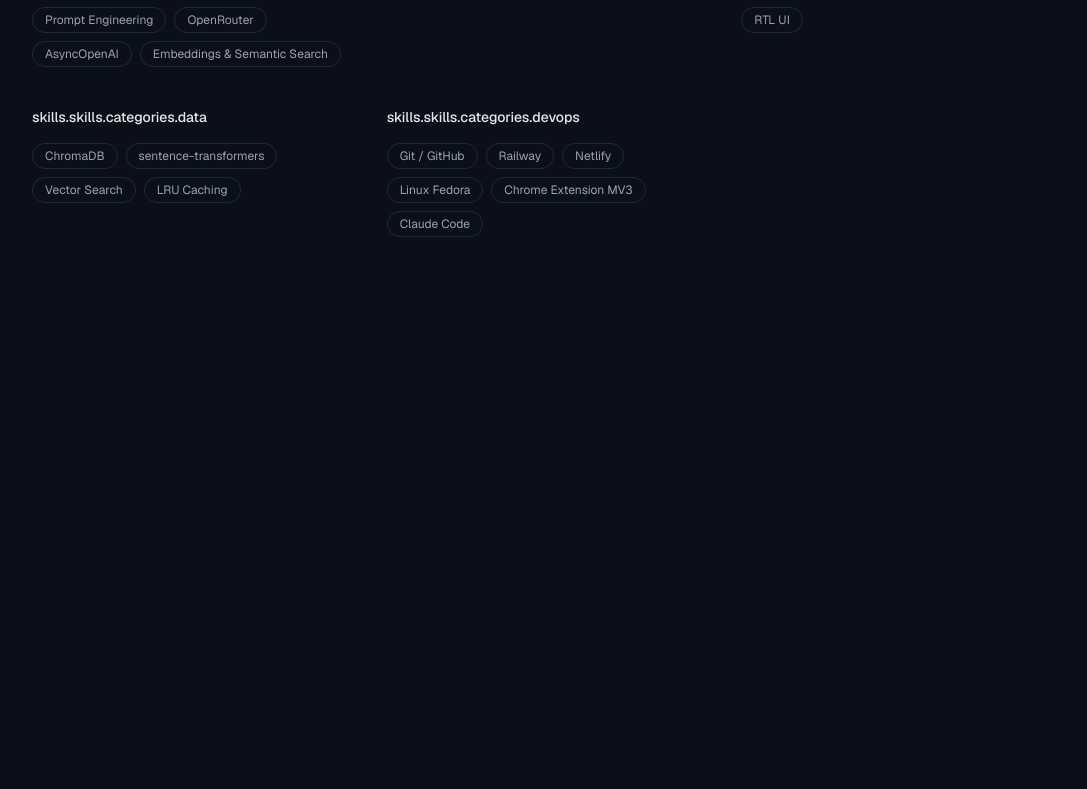
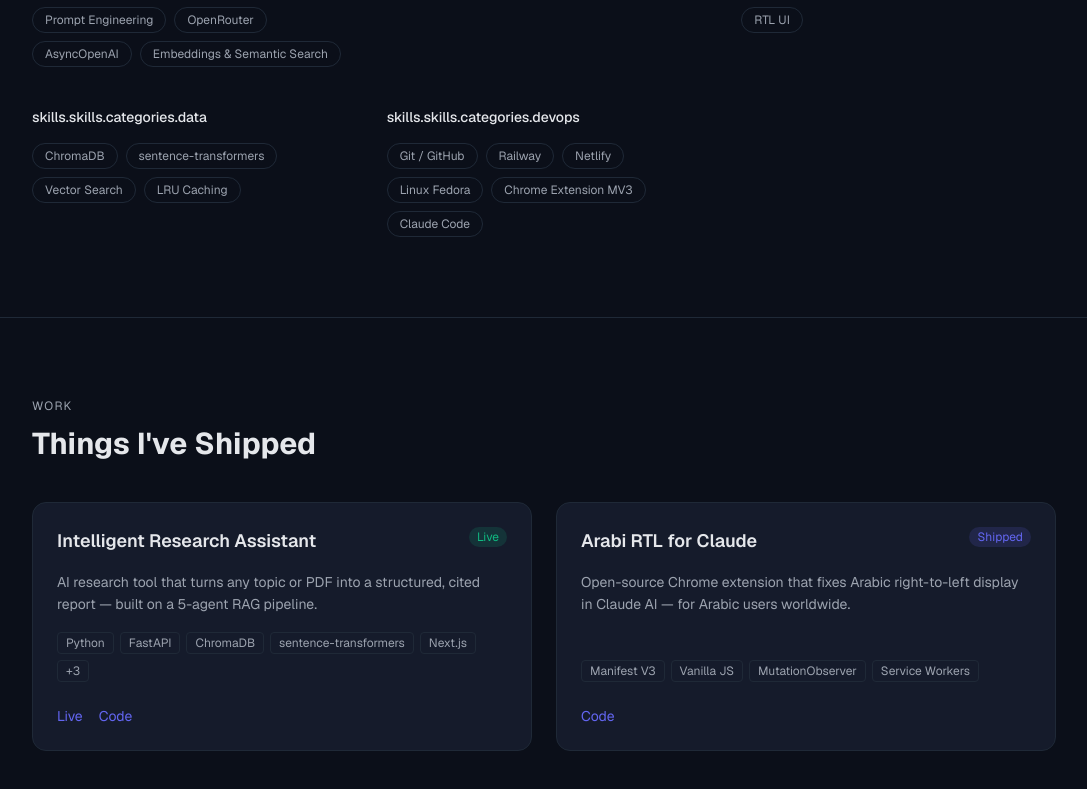
Before and after one commit to ahmadslike/portfolio, a Next.js app: page /en in a window 1280 px wide. Shown: the part 1481-2270 px from the top of the page, without its empty margins (96-1183 px from the left). Before the commit the page ends 1798 px from the top, so only its background shows below. Built offline with nearby package versions, Linux system fonts and the light colour scheme.

Commit message:
feat: Projects section with cards (case-study-ready schema)

```diff
--- a/src/app/[locale]/page.tsx
+++ b/src/app/[locale]/page.tsx
@@ -1,6 +1,7 @@
 import Hero from "@/components/sections/Hero";
 import About from "@/components/sections/About";
 import Skills from "@/components/sections/Skills";
+import Projects from "@/components/sections/Projects";
 
 export default function Home() {
   return (
@@ -8,6 +9,7 @@
       <Hero />
       <About />
       <Skills />
+      <Projects />
     </main>
   );
 }
--- /dev/null
+++ b/src/components/projects/ProjectCard.tsx
@@ -0,0 +1,67 @@
+import { useLocale, useTranslations } from "next-intl";
+import type { Project } from "@/types/project";
+
+export default function ProjectCard({ project }: { project: Project }) {
+  const t = useTranslations("projects");
+  const locale = useLocale() as "en" | "ar";
+
+  const visibleStack = project.stack.slice(0, 5);
+  const hiddenCount = project.stack.length - visibleStack.length;
+
+  const statusClass =
+    project.status === "live"
+      ? "bg-[var(--success)]/15 text-[var(--success)]"
+      : "bg-primary/15 text-primary";
+
+  return (
+    <article className="group rounded-xl border border-border bg-card p-6 flex flex-col gap-4 hover:border-primary/50 transition-colors">
+      <div className="flex items-start justify-between gap-3">
+        <h3 className="text-lg font-semibold text-foreground">{project.title}</h3>
+        <span className={`shrink-0 text-xs px-2 py-0.5 rounded-full ${statusClass}`}>
+          {t(`status.${project.status}` as Parameters<typeof t>[0])}
+        </span>
+      </div>
+
+      <p className="text-sm text-muted-foreground leading-relaxed flex-1">
+        {project.tagline[locale]}
+      </p>
+
+      <div className="flex flex-wrap gap-1.5">
+        {visibleStack.map((s) => (
+          <span
+            key={s}
+            className="text-xs px-2 py-0.5 rounded border border-border text-muted-foreground"
+          >
+            {s}
+          </span>
+        ))}
+        {hiddenCount > 0 && (
+          <span className="text-xs px-2 py-0.5 rounded border border-border text-muted-foreground">
+            +{hiddenCount}
+          </span>
+        )}
+      </div>
+
+      <div className="flex items-center gap-4 mt-2">
+        {project.links.live && (
+          <a
+            href={project.links.live}
+            target="_blank"
+            rel="noopener noreferrer"
+            className="text-sm text-primary hover:underline inline-flex items-center gap-1"
+          >
+            {t("viewLive")}
+          </a>
+        )}
+        <a
+          href={project.links.github}
+          target="_blank"
+          rel="noopener noreferrer"
+          className="text-sm text-primary hover:underline inline-flex items-center gap-1"
+        >
+          {t("viewCode")}
+        </a>
+      </div>
+    </article>
+  );
+}
--- /dev/null
+++ b/src/components/sections/Projects.tsx
@@ -0,0 +1,26 @@
+import { useTranslations } from "next-intl";
+import { projects } from "@/content/projects";
+import ProjectCard from "@/components/projects/ProjectCard";
+
+export default function Projects() {
+  const t = useTranslations("projects");
+
+  return (
+    <section id="work" className="py-20 px-6 border-t border-border">
+      <div className="max-w-5xl mx-auto">
+        <p className="text-xs uppercase tracking-widest text-muted-foreground mb-3">
+          {t("label")}
+        </p>
+        <h2 className="text-3xl font-bold text-foreground mb-8">
+          {t("heading")}
+        </h2>
+
+        <div className="grid grid-cols-1 md:grid-cols-2 gap-6 mt-10">
+          {projects.map((project) => (
+            <ProjectCard key={project.slug} project={project} />
+          ))}
+        </div>
+      </div>
+    </section>
+  );
+}
--- /dev/null
+++ b/src/content/projects.ts
@@ -0,0 +1,50 @@
+import type { Project } from "@/types/project";
+
+export const projects: Project[] = [
+  {
+    slug: "intelligent-research-assistant",
+    title: "Intelligent Research Assistant",
+    status: "live",
+    featured: true,
+    tagline: {
+      en: "AI research tool that turns any topic or PDF into a structured, cited report — built on a 5-agent RAG pipeline.",
+      ar: "أداة بحث AI تحوّل أي موضوع أو ملف PDF إلى تقرير مُنظّم وموثّق — مبنية على pipeline من 5 وكلاء RAG.",
+    },
+    stack: [
+      "Python",
+      "FastAPI",
+      "ChromaDB",
+      "sentence-transformers",
+      "Next.js",
+      "OpenRouter",
+      "Railway",
+      "Netlify",
+    ],
+    links: {
+      live: "https://research-assistant-ai.netlify.app",
+      github: "https://github.com/Ahmadslike/intelligent-research-assistant",
+    },
+    problem: { en: "", ar: "" },
+    approach: { en: "", ar: "" },
+    result: { en: "", ar: "" },
+    highlights: [],
+  },
+  {
+    slug: "arabi-rtl-for-claude",
+    title: "Arabi RTL for Claude",
+    status: "shipped",
+    featured: false,
+    tagline: {
+      en: "Open-source Chrome extension that fixes Arabic right-to-left display in Claude AI — for Arabic users worldwide.",
+      ar: "إضافة Chrome مفتوحة المصدر تصلّح عرض العربية من اليمين لليسار في Claude AI — لمستخدمي العربية حول العالم.",
+    },
+    stack: ["Manifest V3", "Vanilla JS", "MutationObserver", "Service Workers"],
+    links: {
+      github: "https://github.com/Ahmadslike/arabi-rtl-for-claude",
+    },
+    problem: { en: "", ar: "" },
+    approach: { en: "", ar: "" },
+    result: { en: "", ar: "" },
+    highlights: [],
+  },
+];
--- a/src/messages/ar.json
+++ b/src/messages/ar.json
@@ -25,6 +25,13 @@
       "devops": "التطوير والنشر"
     }
   },
+  "projects": {
+    "label": "الأعمال",
+    "heading": "ما أطلقته",
+    "status": { "live": "مباشر", "shipped": "مُطلق" },
+    "viewLive": "مباشر",
+    "viewCode": "الكود"
+  },
   "hero": {
     "eyebrow": "AI Builder & Founder",
     "headline": "أحمد سليق",
--- a/src/messages/en.json
+++ b/src/messages/en.json
@@ -25,6 +25,13 @@
       "devops": "DevOps & Tooling"
     }
   },
+  "projects": {
+    "label": "Work",
+    "heading": "Things I've Shipped",
+    "status": { "live": "Live", "shipped": "Shipped" },
+    "viewLive": "Live",
+    "viewCode": "Code"
+  },
   "hero": {
     "eyebrow": "AI Builder & Founder",
     "headline": "Ahmad Slik",
--- /dev/null
+++ b/src/types/project.ts
@@ -0,0 +1,23 @@
+export interface LocalizedText {
+  en: string;
+  ar: string;
+}
+
+export interface ProjectLink {
+  live?: string;
+  github: string;
+}
+
+export interface Project {
+  slug: string;
+  title: string;
+  status: "live" | "shipped";
+  featured: boolean;
+  tagline: LocalizedText;
+  stack: string[];
+  links: ProjectLink;
+  problem: LocalizedText;
+  approach: LocalizedText;
+  result: LocalizedText;
+  highlights: LocalizedText[];
+}
```
